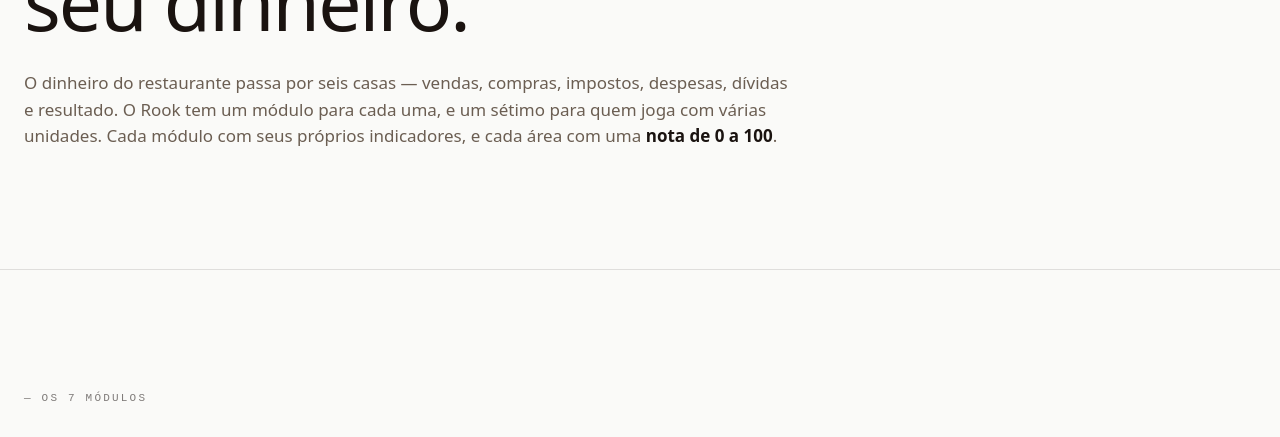
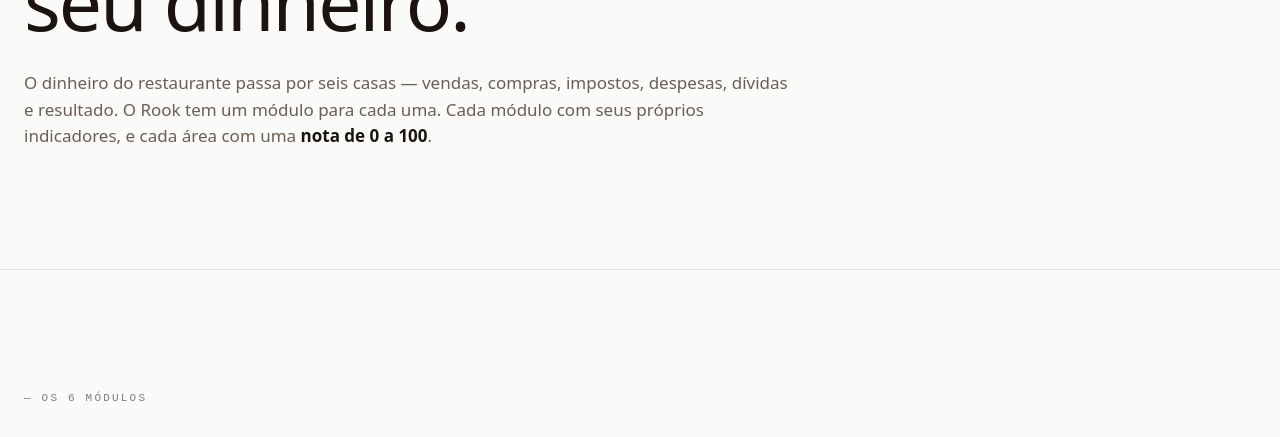
Before and after one commit to rook-system-agentic/rook-landing, a Next.js app: page /funcionalidades in a window 1280 px wide. Shown: the part 414-851 px from the top of the page. Built offline with nearby package versions, Linux system fonts and the light colour scheme; no server answers.

Commit message:
fix(lp): corrigir FAQ e funcionalidades
- FAQ 'Preciso mudar de contador?': removido trecho 'nem precisa dele para funcionar'
- Funcionalidades: 'Sete módulos' → 'Seis módulos'
- Seção módulos: '7 módulos' → '6 módulos'
- Removida referência ao 'sétimo' módulo no parágrafo descritivo

```diff
--- a/src/app/funcionalidades/page.tsx
+++ b/src/app/funcionalidades/page.tsx
@@ -84,7 +84,7 @@ function ModulesGrid() {
   return (
     <section className="section-spacing border-t border-border">
       <div className="max-w-7xl mx-auto px-6">
-        <p className="section-label mb-6">— Os 7 módulos</p>
+        <p className="section-label mb-6">— Os 6 módulos</p>
         <h2 className="heading-section mb-4 max-w-4xl">
           Uma casa para cada parte do <em>seu dinheiro.</em>
         </h2>
@@ -390,12 +390,12 @@ export default function FuncionalidadesPage() {
         <div className="max-w-7xl mx-auto px-6">
           <p className="section-label mb-6">— Funcionalidades</p>
           <h1 className="heading-hero mb-8 max-w-5xl">
-            Sete módulos, um <em>único objetivo:</em> mostrar onde está seu dinheiro.
+            Seis módulos, um <em>único objetivo:</em> mostrar onde está seu dinheiro.
           </h1>
           <p className="text-body max-w-3xl">
             O dinheiro do restaurante passa por seis casas — vendas, compras, impostos,
-            despesas, dívidas e resultado. O Rook tem um módulo para cada uma, e um sétimo
-            para quem joga com várias unidades. Cada módulo com seus próprios indicadores,
+            despesas, dívidas e resultado. O Rook tem um módulo para cada uma.
+            Cada módulo com seus próprios indicadores,
             e cada área com uma <strong className="text-cream">nota de 0 a 100</strong>.
           </p>
         </div>
--- a/src/app/page.tsx
+++ b/src/app/page.tsx
@@ -208,7 +208,7 @@ function FAQ() {
     { q: "Como funciona o Rook?", a: "O Rook coleta, analisa e interpreta os dados financeiros e fiscais do seu restaurante, classificando cada linha com base em metodologia contábil e traduzindo tudo em um diagnóstico. Pelo fluxo de caixa ou pelo DRE, você recebe recomendações direcionadas à construção do seu lucro." },
     { q: "Funciona em qualquer cidade do Brasil?", a: "Sim. O Rook opera em todos os 26 estados + Distrito Federal. O cálculo tributário considera a UF do estabelecimento automaticamente — você só precisa ter o cadastro do CNPJ correto." },
     { q: "É seguro? Quem mais vê meus dados?", a: "Os dados são criptografados em trânsito (TLS 1.3) e em repouso (AES-256). Cada empresa tem seu próprio ambiente isolado — ninguém vê seus números fora da sua equipe. O Rook está adequado à LGPD." },
-    { q: "Preciso mudar de contador?", a: "Não. O Rook é uma inteligência de performance para o dono — ele não substitui o contador, nem precisa dele para funcionar." },
+    { q: "Preciso mudar de contador?", a: "Não. O Rook é uma inteligência de performance para o dono — ele não substitui o contador." },
     { q: "Preciso trocar o sistema que já uso?", a: "Não. O Rook não substitui seu PDV ou ERP — nossa metodologia lê seus dados e traduz seu resultado. Para aumentar ainda mais a nossa capacidade de análise, possuímos integração com os principais ERPs do mercado.", cta: { label: "Caso seu ERP ainda não tenha integração, solicite aqui.", href: "mailto:contato@rooksystem.com.br?subject=Solicita%C3%A7%C3%A3o%20de%20integra%C3%A7%C3%A3o%20com%20ERP" } },
     { q: "Posso testar antes de pagar?", a: "Sim. O período de teste dura 7 dias, é oferecido uma vez por Empresa/CNPJ e exige um cartão válido. Se você cancelar antes do término, a primeira cobrança não será realizada." },
     { q: "Como funciona o pagamento?", a: "A oferta padrão tem cobrança mensal recorrente em reais. O plano Knight custa R$ 479,90/mês e o Rook custa R$ 779,90/mês. Ao final do período de teste de 7 dias, a mensalidade do plano contratado é cobrada no meio de pagamento cadastrado." },
```
